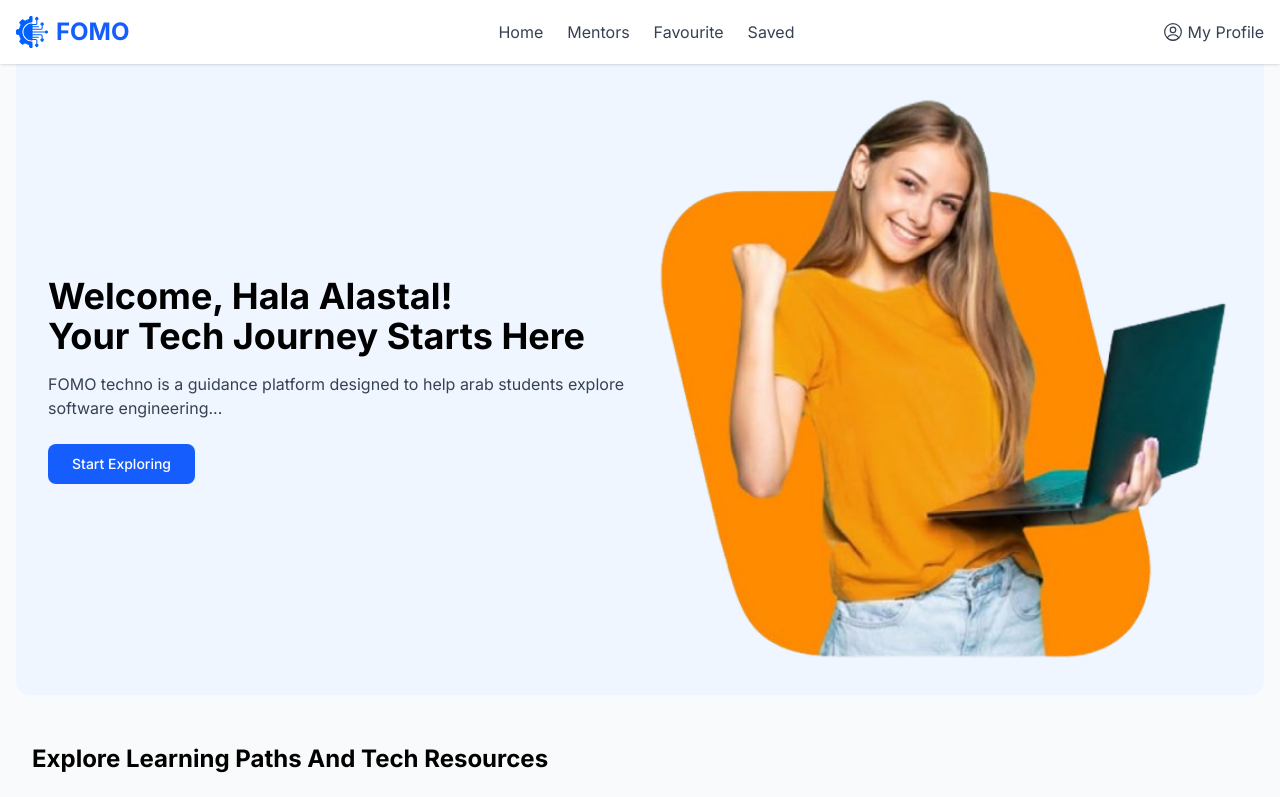
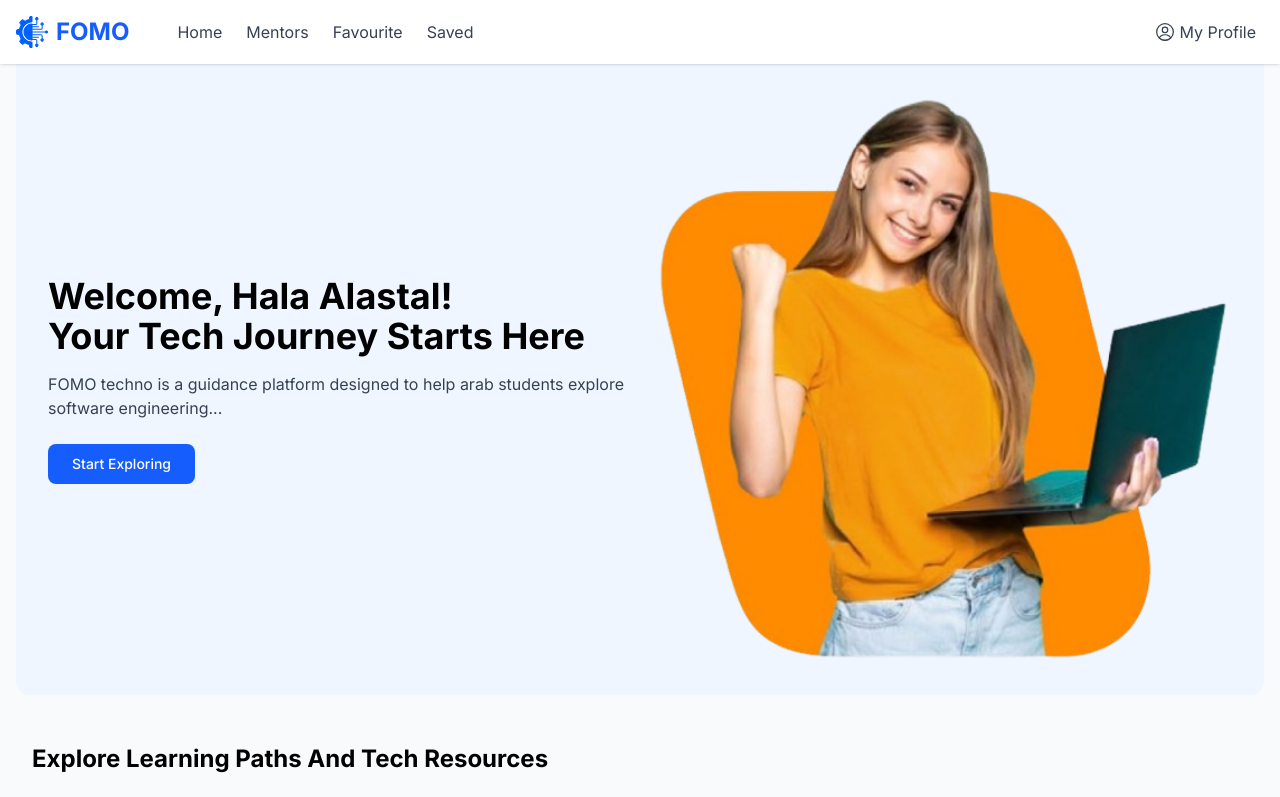
Before and after one commit to Rawand-abu-shammala/FOMO, a Next.js app: page / in a window 1280 px wide. Shown: the top 797 px of the page. Built offline with nearby package versions, Linux system fonts and the light colour scheme.

Commit message:
Add Header

```diff
--- a/src/app/components/Footer.tsx
+++ b/src/app/components/Footer.tsx
@@ -8,7 +8,7 @@ export function Footer() {
       <div className="container mx-auto px-8 py-12
                       grid grid-cols-1 lg:grid-cols-2
                       gap-y-16
-                      gap-x-1    /* صغرنا الفجوة الأفقية لأقل حد */
+                      gap-x-1
                       items-start">
 
         <div className="flex flex-col space-y-6 px-4 max-w-xs">
--- a/src/app/components/Header.tsx
+++ b/src/app/components/Header.tsx
@@ -13,15 +13,14 @@ export default function Header() {
   const navItems = ['Home', 'Mentors', 'Favourite', 'Saved']
 
   return (
-    <header className="bg-white shadow sticky top-0 z-20 bg-white border-b-0 h-16">
+    <header className="bg-white shadow sticky top-0 z-20 border-b-0 h-16">
       <div className="container mx-auto flex items-center justify-between p-4">
-        {/* Logo + FOMO */}
+        {/* LEFT GROUP: Logo + Nav */}
+        <div className="flex items-center space-x-12">
           <Link href="/" className="flex items-center space-x-2 text-2xl font-bold text-blue-600">
             <Logo className="w-8 h-8" />
             <span>FOMO</span>
           </Link>
-
-        {/* Desktop nav */}
           <nav className="hidden md:flex space-x-6 text-gray-700">
             {navItems.map((t) => (
               <Link
@@ -33,22 +32,22 @@ export default function Header() {
               </Link>
             ))}
           </nav>
+        </div>
 
+        {/* RIGHT GROUP: Profile + Mobile Button */}
+        <div className="flex items-center space-x-2">
           {/* Desktop profile */}
-        <div className="hidden md:flex items-center space-x-2">
-          <Link
-            href="/profile"
-            className="flex items-center space-x-1 text-gray-700 hover:text-blue-600"
-          >
+          <div className="hidden md:flex items-center space-x-1 text-gray-700 hover:text-blue-600">
+            <Link href="/profile" className="flex items-center space-x-1">
               <Profile className="w-5 h-5" />
               <span>My Profile</span>
             </Link>
           </div>
-
           {/* Mobile menu button */}
           <Button variant="ghost" className="md:hidden" onClick={() => setOpen(!open)}>
             {open ? <X className="w-6 h-6" /> : <Menu className="w-6 h-6" />}
           </Button>
+        </div>
       </div>
 
       {/* Mobile nav */}
```
Lines whose indentation alone changed are shown as unchanged.
